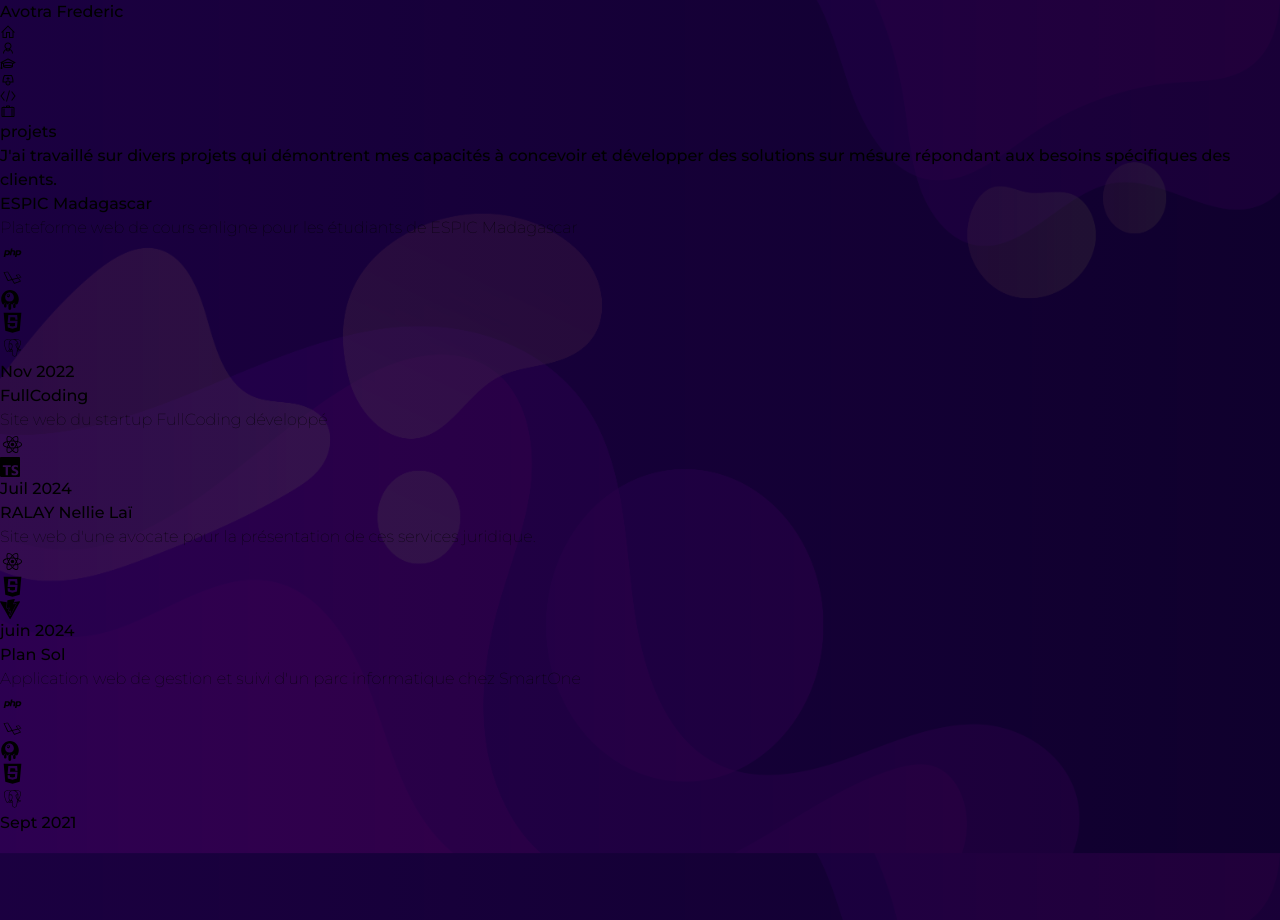
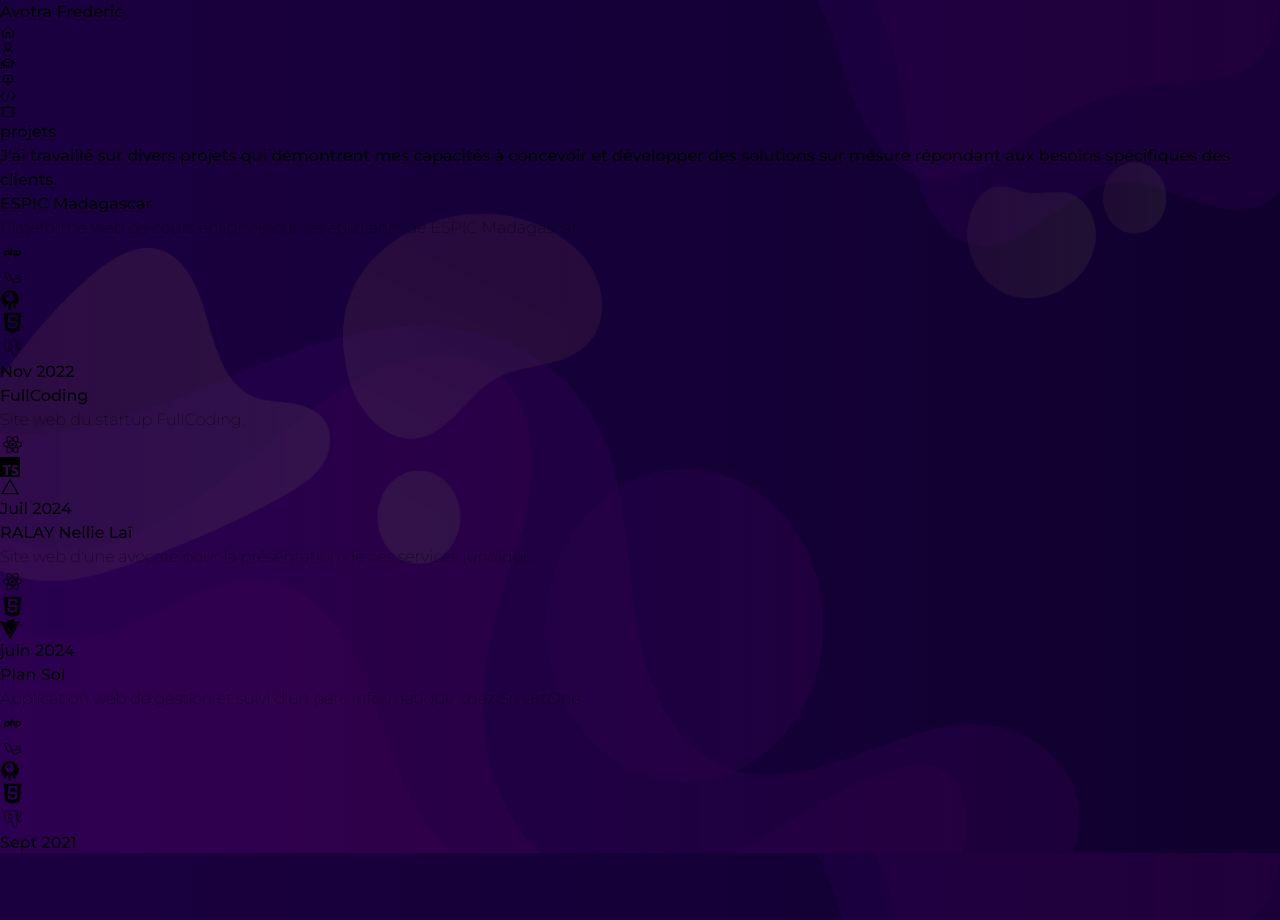
Before and after one commit to Avotra-frederic/portfolio, a React (Vite) app: page /project in a window 1280 px wide. Built offline with nearby package versions, Linux system fonts and the light colour scheme.

Commit message:
My first commit: update my project

```diff
--- a/src/components/pages/Project.tsx
+++ b/src/components/pages/Project.tsx
@@ -8,6 +8,7 @@
 import { SiTypescript, SiLivewire, SiVite } from "react-icons/si";
 import AnimatedSection from "../context/AnimatedSection";
 import { Link } from "react-router-dom";
+import { RxVercelLogo } from "react-icons/rx";
 function Project() {
   return (
     <AnimatedSection>
@@ -54,11 +55,12 @@
                 <span>FullCoding</span>
               </h1>
               <p className="montserrat-thin text-sm">
-                Site web du startup FullCoding développé
+                Site web du startup FullCoding.
               </p>
               <div className="flex items-center gap-2">
                 <DiReact size={25} />
                 <SiTypescript size={20} />
+                <RxVercelLogo size={20}/>
               </div>
               <span className="text-sm text-[#40ADE5] ">Juil 2024</span>
             </Link>
```
